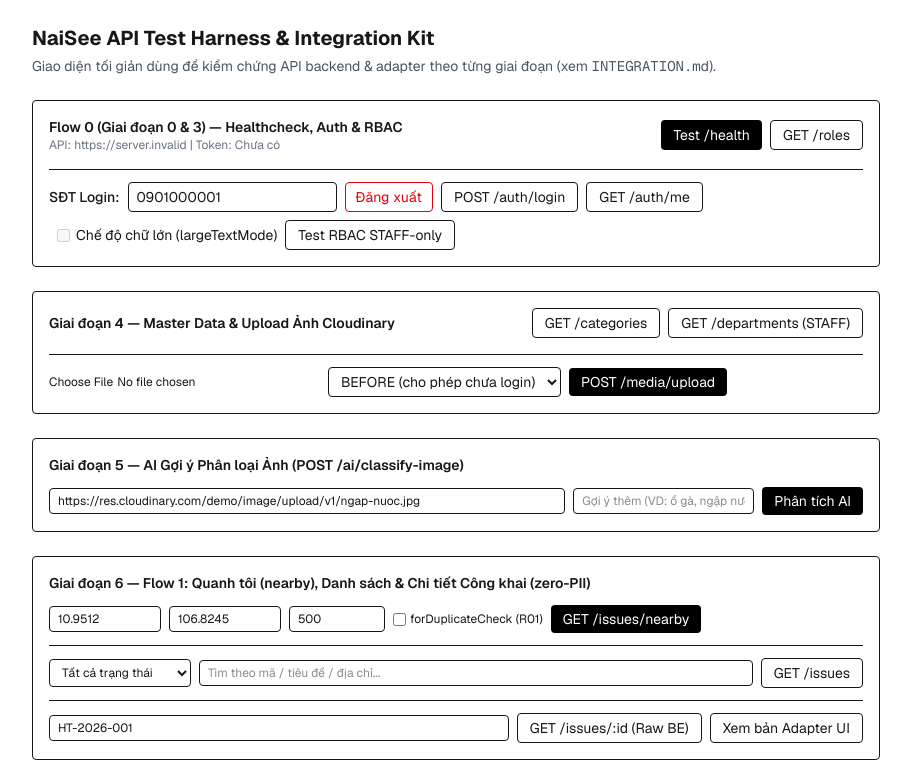
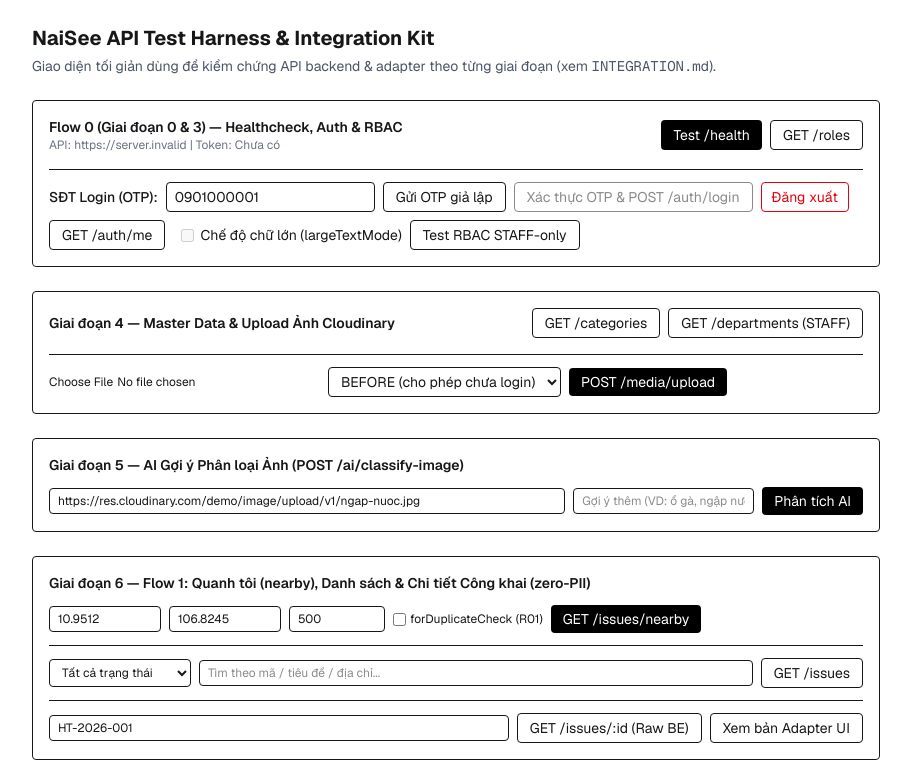
Before and after one commit to LainHash/naisee_frontend, a Next.js app: page / in a window 1280 px wide. Shown: the top 782 px of the page, without its empty margins (184-1095 px from the left). Built offline with nearby package versions, Linux system fonts and the light colour scheme; no server answers.

Commit message:
remove password login

```diff
--- a/src/app/page.tsx
+++ b/src/app/page.tsx
@@ -91,6 +91,8 @@ export default function TestHarnessHomePage() {
   const [output, setOutput] = useState<string>('Chưa thực hiện thao tác nào');
   const [currentUser, setCurrentUser] = useState<AuthUserDto | null>(null);
   const [phone, setPhone] = useState('0901000001');
+  const [issuedOtp, setIssuedOtp] = useState<string | null>(null);
+  const [otpInput, setOtpInput] = useState('');
   const [selectedFile, setSelectedFile] = useState<File | null>(null);
   const [uploadStage, setUploadStage] = useState<BackendMediaStage>('BEFORE');
   const [uploadedUrl, setUploadedUrl] = useState<string | null>(null);
@@ -171,12 +173,34 @@ export default function TestHarnessHomePage() {
     }
   }
 
+  function handleRequestOtp() {
+    const digits = phone.replace(/\D/g, '');
+    if (digits.length < 8 || digits.length > 15) {
+      setOutput('Số điện thoại không hợp lệ (cần 8–15 chữ số).');
+      return;
+    }
+    const code = String(Math.floor(100000 + Math.random() * 900000));
+    setIssuedOtp(code);
+    setOtpInput('');
+    setOutput(`Tin nhắn SMS OTP giả lập gửi tới ${phone}: Mã xác thực của bạn là ${code}`);
+  }
+
   async function handleLogin(e: React.FormEvent) {
     e.preventDefault();
+    if (!issuedOtp) {
+      setOutput('Vui lòng bấm "Gửi OTP giả lập" trước khi đăng nhập.');
+      return;
+    }
+    if (otpInput.trim() !== issuedOtp) {
+      setOutput('Mã xác thực OTP chưa đúng.');
+      return;
+    }
     await runAction(async () => {
       const res = await authApi.login(phone);
       if (res.success) {
         setCurrentUser(res.data.user);
+        setIssuedOtp(null);
+        setOtpInput('');
       }
       return res;
     });
@@ -352,15 +376,49 @@ export default function TestHarnessHomePage() {
           className="flex flex-wrap items-center gap-2 border-t pt-3"
         >
           <label className="font-medium" htmlFor="phone-input">
-            SĐT Login:
+            SĐT Login (OTP):
           </label>
           <input
             id="phone-input"
             value={phone}
-            onChange={(e) => setPhone(e.target.value)}
+            onChange={(e) => {
+              setPhone(e.target.value);
+              setIssuedOtp(null);
+              setOtpInput('');
+            }}
             className="rounded border px-2 py-1"
             placeholder="0901000001"
           />
+          <button
+            type="button"
+            onClick={handleRequestOtp}
+            disabled={loading}
+            className="rounded border px-3 py-1"
+          >
+            {issuedOtp ? 'Gửi lại OTP' : 'Gửi OTP giả lập'}
+          </button>
+          {issuedOtp && (
+            <>
+              <span className="rounded bg-emerald-50 px-2 py-1 text-xs font-mono text-emerald-700 border border-emerald-200">
+                SMS giả lập: <strong>{issuedOtp}</strong>
+              </span>
+              <input
+                aria-label="Mã OTP"
+                value={otpInput}
+                onChange={(e) => setOtpInput(e.target.value.replace(/\D/g, ''))}
+                maxLength={6}
+                className="w-24 rounded border px-2 py-1 font-mono"
+                placeholder="Mã OTP"
+              />
+            </>
+          )}
+          <button
+            type="submit"
+            disabled={loading || !issuedOtp}
+            className="rounded border px-3 py-1 disabled:opacity-50"
+          >
+            Xác thực OTP &amp; POST /auth/login
+          </button>
           <button
             type="button"
             onClick={handleLogout}
@@ -368,13 +426,6 @@ export default function TestHarnessHomePage() {
             className="rounded border px-2.5 py-1 text-red-600"
           >
             Đăng xuất
-          </button>
-          <button
-            type="submit"
-            disabled={loading}
-            className="rounded border px-3 py-1"
-          >
-            POST /auth/login
           </button>
           <button
             type="button"
--- a/src/features/auth/api.ts
+++ b/src/features/auth/api.ts
@@ -33,10 +33,9 @@ export interface StaffCheckDto {
  * Standalone frontend agents can import/copy these functions directly.
  */
 export const authApi = {
-  async login(phone: string, password?: string): Promise<ApiEnvelope<AuthResponseDto>> {
+  async login(phone: string): Promise<ApiEnvelope<AuthResponseDto>> {
     const res = await apiClient.post<AuthResponseDto>('/auth/login', {
       phone,
-      ...(password ? { password } : {}),
     });
     if (res.success) {
       setStoredToken(res.data.accessToken);
```
